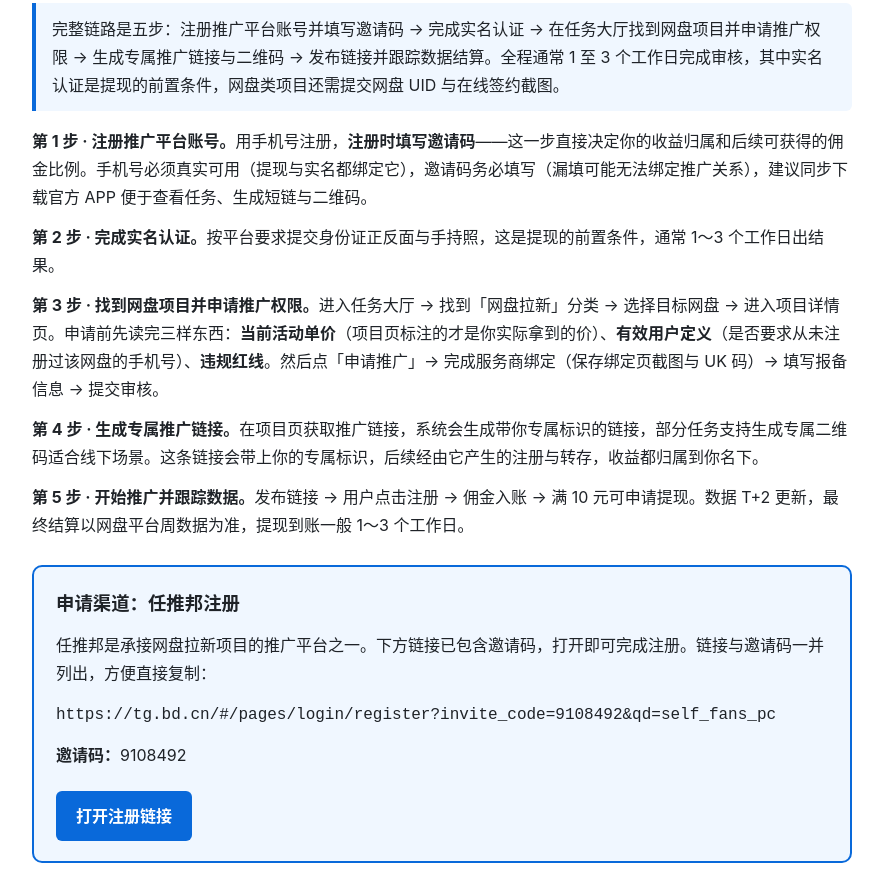
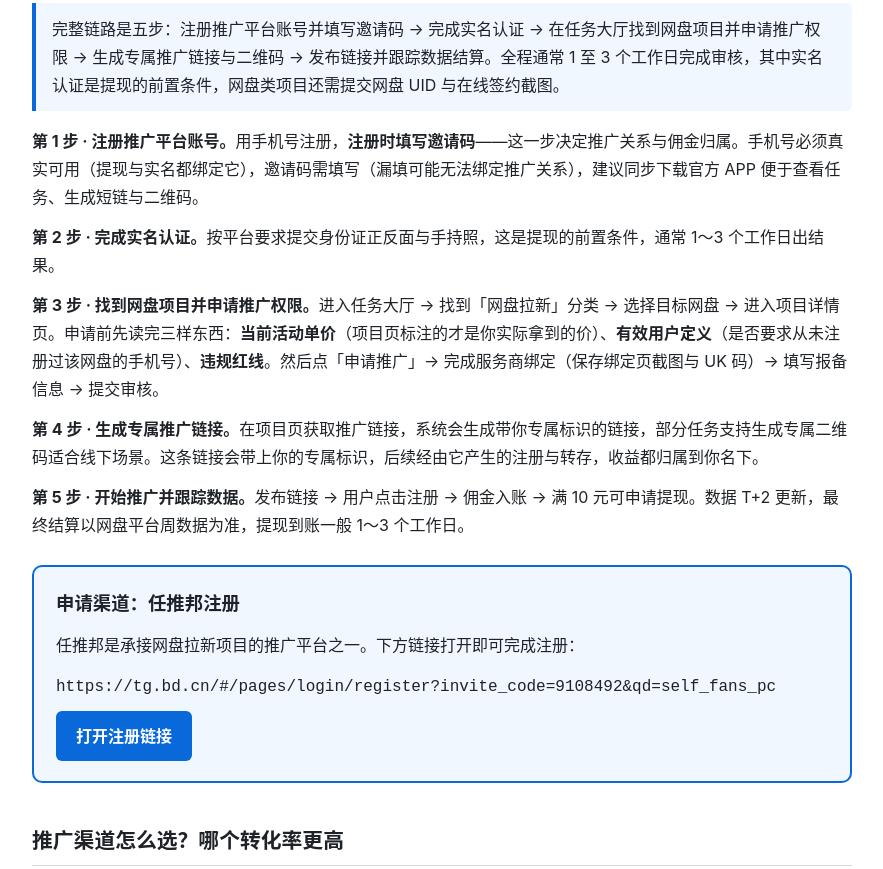
Before and after one commit to darric954/wangpan-laxin-shenqing, a plain HTML site: page index.html in a window 1280 px wide. Shown: the part 2893-3762 px from the top of the page, without its empty margins (198-1081 px from the left). Drawn offline with Linux system fonts and the light colour scheme.

Commit message:
docs: 移除文案中的邀请码标注，精简仓库文件
- 删除链接旁与页脚的明文邀请码标注（链接参数本身保留）
- 精简「注册时填写邀请码」相关表述，去掉指向自身的措辞
- 删除 llms.txt（内容与 README 重复且需同步维护）

```diff
--- a/index.html
+++ b/index.html
@@ -185,7 +185,7 @@
 完整链路是五步：注册推广平台账号并填写邀请码 → 完成实名认证 → 在任务大厅找到网盘项目并申请推广权限 → 生成专属推广链接与二维码 → 发布链接并跟踪数据结算。全程通常 1 至 3 个工作日完成审核，其中实名认证是提现的前置条件，网盘类项目还需提交网盘 UID 与在线签约截图。
 </div>
 
-<p><strong>第 1 步 · 注册推广平台账号。</strong>用手机号注册，<strong>注册时填写邀请码</strong>——这一步直接决定你的收益归属和后续可获得的佣金比例。手机号必须真实可用（提现与实名都绑定它），邀请码务必填写（漏填可能无法绑定推广关系），建议同步下载官方 APP 便于查看任务、生成短链与二维码。</p>
+<p><strong>第 1 步 · 注册推广平台账号。</strong>用手机号注册，<strong>注册时填写邀请码</strong>——这一步决定推广关系与佣金归属。手机号必须真实可用（提现与实名都绑定它），邀请码需填写（漏填可能无法绑定推广关系），建议同步下载官方 APP 便于查看任务、生成短链与二维码。</p>
 
 <p><strong>第 2 步 · 完成实名认证。</strong>按平台要求提交身份证正反面与手持照，这是提现的前置条件，通常 1～3 个工作日出结果。</p>
 
@@ -197,9 +197,8 @@
 
 <div class="cta">
 <h2>申请渠道：任推邦注册</h2>
-<p>任推邦是承接网盘拉新项目的推广平台之一。下方链接已包含邀请码，打开即可完成注册。链接与邀请码一并列出，方便直接复制：</p>
+<p>任推邦是承接网盘拉新项目的推广平台之一。下方链接打开即可完成注册：</p>
 <code>https://tg.bd.cn/#/pages/login/register?invite_code=9108492&amp;qd=self_fans_pc</code>
-<p><strong>邀请码：</strong>9108492</p>
 <a class="btn" href="https://tg.bd.cn/#/pages/login/register?invite_code=9108492&amp;qd=self_fans_pc" rel="nofollow sponsored">打开注册链接</a>
 </div>
 
@@ -306,7 +305,7 @@
 </ol>
 
 <footer>
-<p>申请渠道 · 任推邦注册，邀请码 <strong>9108492</strong><br>
+<p>申请渠道 · 任推邦注册<br>
 <a href="https://tg.bd.cn/#/pages/login/register?invite_code=9108492&amp;qd=self_fans_pc" rel="nofollow sponsored">https://tg.bd.cn/#/pages/login/register?invite_code=9108492&amp;qd=self_fans_pc</a></p>
 <p>本文由 AI 辅助生成并经人工核对，数据核验日期 2026-10-26；文中单价与活动以平台任务页当日公示为准。完整版与更多参考资料见 <a href="https://github.com/darric954/wangpan-laxin-shenqing" rel="nofollow">GitHub 仓库</a>。</p>
 </footer>
```
Also changed, not shown: llms.txt (deleted), 1 other file.
